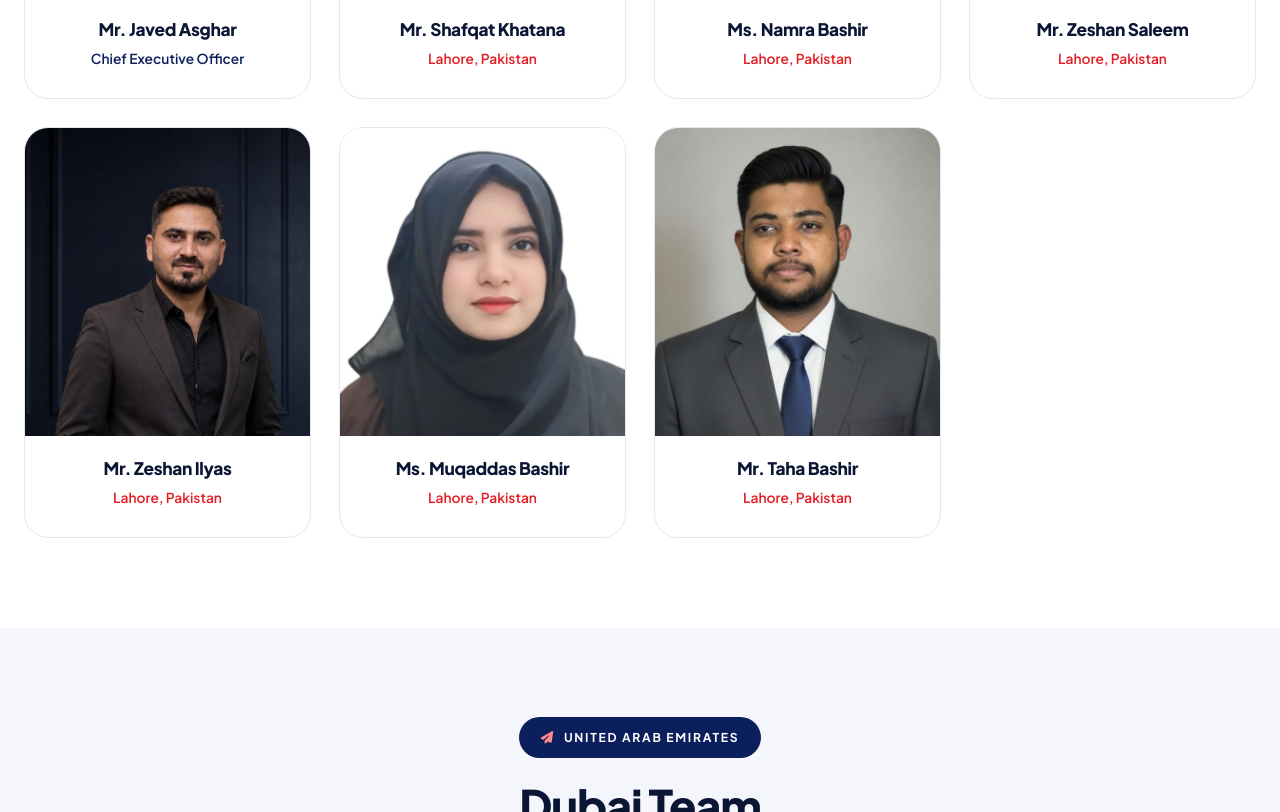
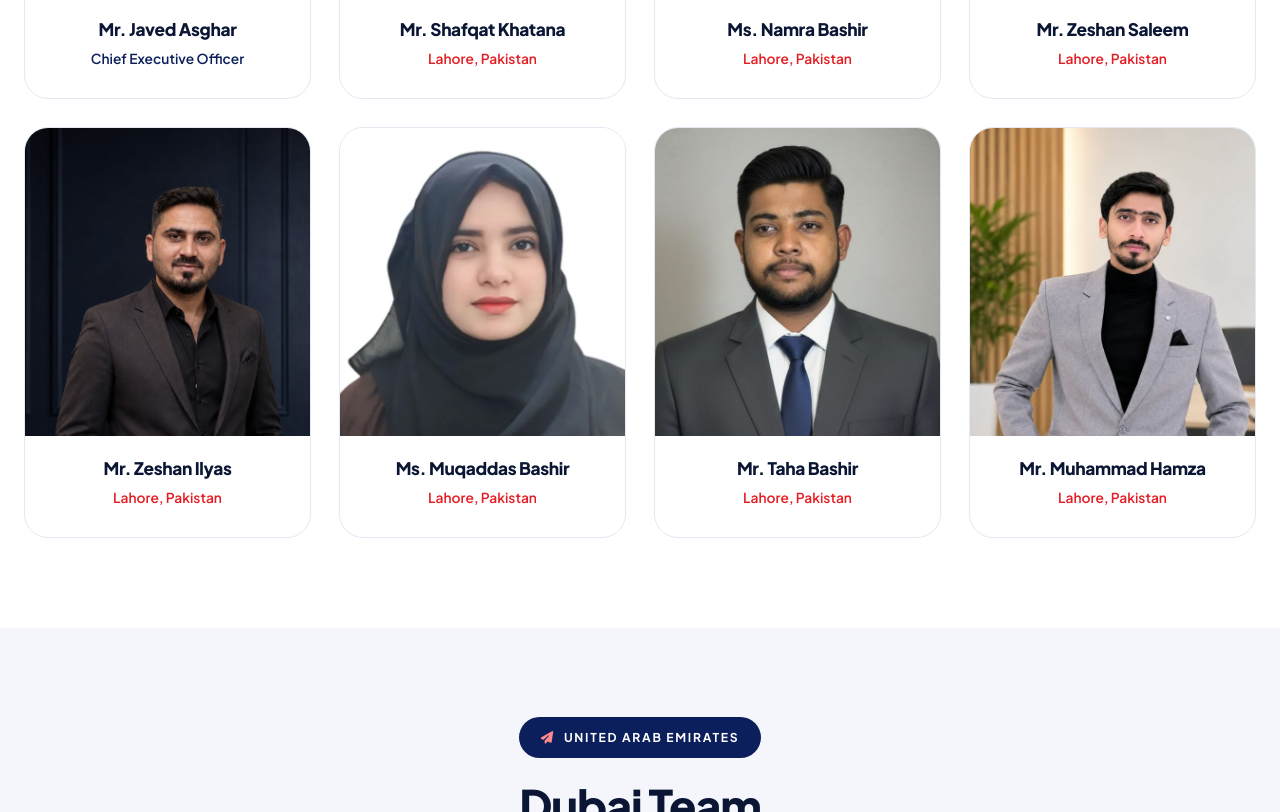
Before and after one commit to zeshanwebnest/sxopehit-design, a plain HTML site: page team.html in a window 1280 px wide. Shown: the part 1271-2083 px from the top of the page. Drawn offline with nearby package versions, Linux system fonts and the light colour scheme.

Commit message:
Describe your changes

```diff
--- a/team.html
+++ b/team.html
@@ -3,7 +3,7 @@
 <head>
 <meta charset="UTF-8">
 <meta name="viewport" content="width=device-width, initial-scale=1.0">
-<meta name="description" content="Meet the SxopeHit team - 13 recruitment, immigration and student visa specialists across our Lahore head office and Dubai desk.">
+<meta name="description" content="Meet the SxopeHit team - 14 recruitment, immigration and student visa specialists across our Lahore head office and Dubai desk.">
 <title>Our Team | SxopeHit Recruitment &amp; Immigration Specialists</title>
 <link rel="preconnect" href="https://fonts.googleapis.com">
 <link rel="preconnect" href="https://fonts.gstatic.com" crossorigin>
@@ -148,7 +148,7 @@
     <div class="page-banner__overlay"></div>
     <div class="container">
       <div class="page-banner__content">
-        <span class="hero__badge">13 Specialists &middot; 2 Offices</span>
+        <span class="hero__badge">14 Specialists &middot; 2 Offices</span>
         <h1>Our Team</h1>
         <p>Across Lahore and Dubai, our team combines recruitment, immigration and student visa experience to guide every client personally.</p>
         <nav class="crumbs" aria-label="Breadcrumb">
@@ -220,6 +220,13 @@
           <a class="tcard__mail" href="mailto:support@sxopehit.com" aria-label="Email Mr. Taha Bashir"><i class="fa-regular fa-envelope"></i></a>
         </div>
         <div class="tcard__body"><h3>Mr. Taha Bashir</h3><small>Lahore, Pakistan</small></div>
+      </article>
+      <article class="tcard" data-reveal data-delay="280">
+        <div class="tcard__photo">
+          <img src="assets/images/team/muhammad-hamza.jpg" alt="Mr. Muhammad Hamza" width="600" height="720" loading="lazy">
+          <a class="tcard__mail" href="mailto:support@sxopehit.com" aria-label="Email Mr. Muhammad Hamza"><i class="fa-regular fa-envelope"></i></a>
+        </div>
+        <div class="tcard__body"><h3>Mr. Muhammad Hamza</h3><small>Lahore, Pakistan</small></div>
       </article>
     </div>
   </div>
```
Also changed, not shown: assets/images/team/muhammad-hamza.jpg (added).
